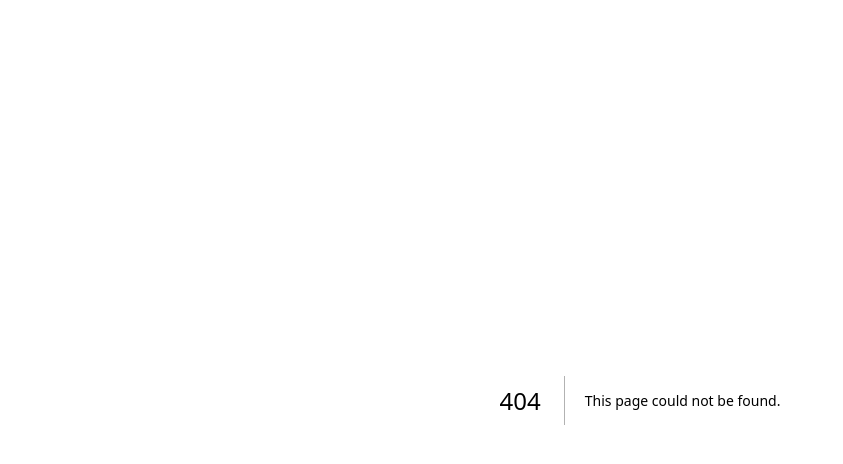
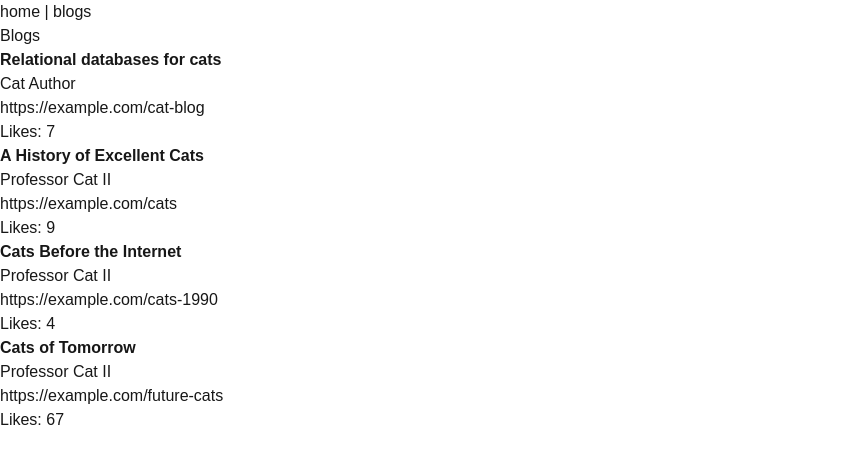
Before and after one commit to realclever/fullstack-hy-nextjs, a Next.js app: page /blogs in a window 1280 px wide. Before the commit this address had no page. Shown: the top 464 px of the page, without its empty margins (0-843 px from the left). Built offline with nearby package versions, Linux system fonts and the light colour scheme.

Commit message:
Blog list finished

```diff
--- /dev/null
+++ b/app/blogs/page.tsx
@@ -0,0 +1,53 @@
+const blogs = [
+  {
+    id: 1,
+    title: 'Relational databases for cats',
+    author: 'Cat Author',
+    url: 'https://example.com/cat-blog',
+    likes: 7,
+  },
+  {
+    id: 2,
+    title: 'A History of Excellent Cats',
+    author: 'Professor Cat II',
+    url: 'https://example.com/cats',
+    likes: 9,
+  },
+  {
+    id: 3,
+    title: 'Cats Before the Internet',
+    author: 'Professor Cat II',
+    url: 'https://example.com/cats-1990',
+    likes: 4,
+  },
+  {
+    id: 4,
+    title: 'Cats of Tomorrow',
+    author: 'Professor Cat II',
+    url: 'https://example.com/future-cats',
+    likes: 67,
+  },
+];
+
+const Blogs = () => {
+  return (
+    <div>
+      <h2>Blogs</h2>
+
+      <ul>
+        {blogs.map((blog) => (
+          <li key={blog.id}>
+            <div>
+              <strong>{blog.title}</strong>
+            </div>
+            <div>{blog.author}</div>
+            <div>{blog.url}</div>
+            <div>Likes: {blog.likes}</div>
+          </li>
+        ))}
+      </ul>
+    </div>
+  );
+};
+
+export default Blogs;
--- a/app/layout.tsx
+++ b/app/layout.tsx
@@ -1,20 +1,21 @@
-import type { Metadata } from "next";
-import { Geist, Geist_Mono } from "next/font/google";
-import "./globals.css";
+import type { Metadata } from 'next';
+import Link from 'next/link';
+import { Geist, Geist_Mono } from 'next/font/google';
+import './globals.css';
 
 const geistSans = Geist({
-  variable: "--font-geist-sans",
-  subsets: ["latin"],
+  variable: '--font-geist-sans',
+  subsets: ['latin'],
 });
 
 const geistMono = Geist_Mono({
-  variable: "--font-geist-mono",
-  subsets: ["latin"],
+  variable: '--font-geist-mono',
+  subsets: ['latin'],
 });
 
 export const metadata: Metadata = {
-  title: "Create Next App",
-  description: "Generated by create next app",
+  title: 'Blog app',
+  description: 'Full Stack Open Next.js blog application',
 };
 
 export default function RootLayout({
@@ -27,7 +28,15 @@ export default function RootLayout({
       lang="en"
       className={`${geistSans.variable} ${geistMono.variable} h-full antialiased`}
     >
-      <body className="min-h-full flex flex-col">{children}</body>
+      <body className="min-h-full flex flex-col">
+        <nav>
+          <Link href="/">home</Link>
+          {' | '}
+          <Link href="/blogs">blogs</Link>
+        </nav>
+
+        {children}
+      </body>
     </html>
   );
 }
--- a/app/page.tsx
+++ b/app/page.tsx
@@ -1,65 +1,9 @@
-import Image from "next/image";
+const Home = () => {
+  return (
+    <main>
+      <h1>Blog app</h1>
+    </main>
+  );
+};
 
-export default function Home() {
-  return (
-    <div className="flex flex-col flex-1 items-center justify-center bg-zinc-50 font-sans dark:bg-black">
-      <main className="flex flex-1 w-full max-w-3xl flex-col items-center justify-between py-32 px-16 bg-white dark:bg-black sm:items-start">
-        <Image
-          className="dark:invert"
-          src="/next.svg"
-          alt="Next.js logo"
-          width={100}
-          height={20}
-          priority
-        />
-        <div className="flex flex-col items-center gap-6 text-center sm:items-start sm:text-left">
-          <h1 className="max-w-xs text-3xl font-semibold leading-10 tracking-tight text-black dark:text-zinc-50">
-            To get started, edit the page.tsx file.
-          </h1>
-          <p className="max-w-md text-lg leading-8 text-zinc-600 dark:text-zinc-400">
-            Looking for a starting point or more instructions? Head over to{" "}
-            <a
-              href="https://vercel.com/templates?framework=next.js&utm_source=create-next-app&utm_medium=appdir-template-tw&utm_campaign=create-next-app"
-              className="font-medium text-zinc-950 dark:text-zinc-50"
-            >
-              Templates
-            </a>{" "}
-            or the{" "}
-            <a
-              href="https://nextjs.org/learn?utm_source=create-next-app&utm_medium=appdir-template-tw&utm_campaign=create-next-app"
-              className="font-medium text-zinc-950 dark:text-zinc-50"
-            >
-              Learning
-            </a>{" "}
-            center.
-          </p>
-        </div>
-        <div className="flex flex-col gap-4 text-base font-medium sm:flex-row">
-          <a
-            className="flex h-12 w-full items-center justify-center gap-2 rounded-full bg-foreground px-5 text-background transition-colors hover:bg-[#383838] dark:hover:bg-[#ccc] md:w-[158px]"
-            href="https://vercel.com/new?utm_source=create-next-app&utm_medium=appdir-template-tw&utm_campaign=create-next-app"
-            target="_blank"
-            rel="noopener noreferrer"
-          >
-            <Image
-              className="dark:invert"
-              src="/vercel.svg"
-              alt="Vercel logomark"
-              width={16}
-              height={16}
-            />
-            Deploy Now
-          </a>
-          <a
-            className="flex h-12 w-full items-center justify-center rounded-full border border-solid border-black/[.08] px-5 transition-colors hover:border-transparent hover:bg-black/[.04] dark:border-white/[.145] dark:hover:bg-[#1a1a1a] md:w-[158px]"
-            href="https://nextjs.org/docs?utm_source=create-next-app&utm_medium=appdir-template-tw&utm_campaign=create-next-app"
-            target="_blank"
-            rel="noopener noreferrer"
-          >
-            Documentation
-          </a>
-        </div>
-      </main>
-    </div>
-  );
-}
+export default Home;
```
